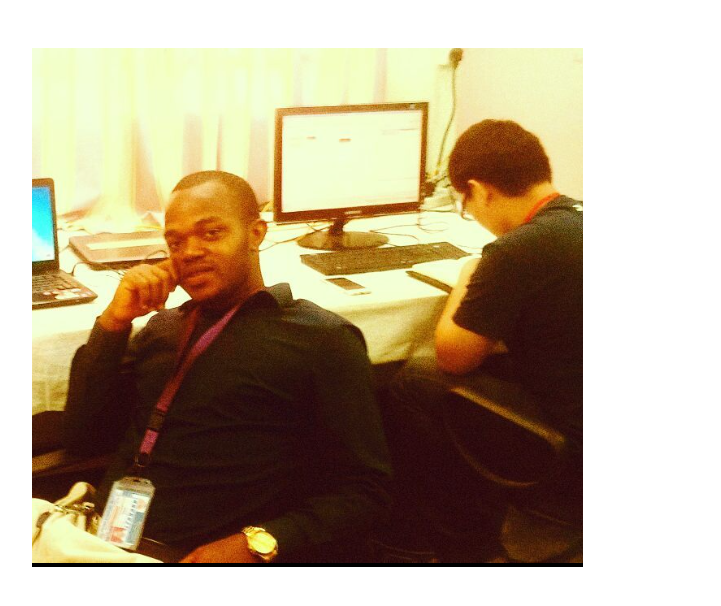
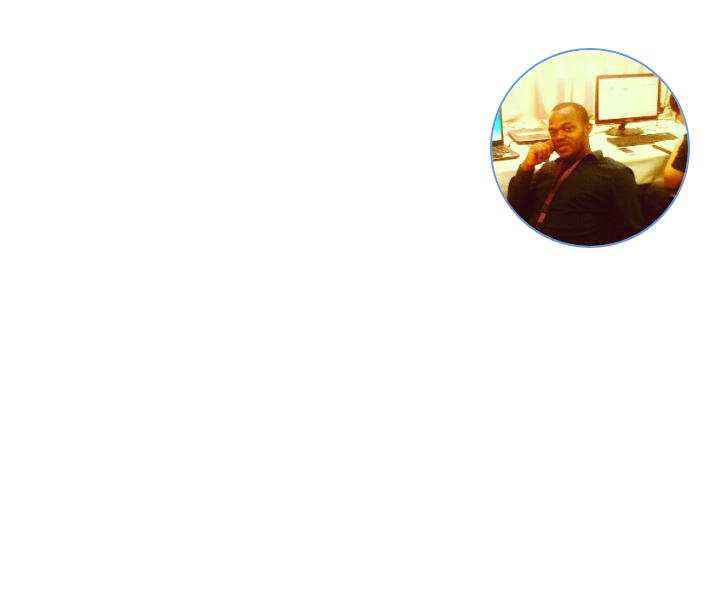
Before and after one commit to leoseis/-portfolio, a Django app: page / in a window 1280 px wide. Shown: the part 80-686 px from the top of the page, without its empty margins (50-771 px from the left). Run offline with Django 5.2, Linux system fonts and the light colour scheme.

Commit message:
img centered with boostrap flex

```diff
--- a/ebo/static/css/style.css
+++ b/ebo/static/css/style.css
@@ -12,3 +12,18 @@
 .navbar-dark{
     background-color: rgb(25, 17, 32);
 }
+
+.circullar-image-container{
+    width: 200px;
+    height: 200px;
+    overflow: hidden;
+    border-radius: 50%;
+    border: 2px solid cornflowerblue;
+}
+
+
+.circullar-image{
+    width:120%;
+    height:auto;
+    display:block;
+}
--- a/ebo/templates/home.html
+++ b/ebo/templates/home.html
@@ -1,15 +1,15 @@
-{% extends "base.html" %}
-{% load static %}
-{% block content1 %}
+{% extends "base.html" %} {% load static %} {% block content1 %}
 
 <div class="row my-5">
+  <div class="col-12 d-flex justify-content-center align-items-center">
     <div class="circullar-image-container">
-        <img src="{% static  'images/insta.PNG' %}" alt="" >
-
+      <img
+        class="circullar-image"
+        src="{% static  'images/insta.PNG' %}"
+        alt="image"
+      />
     </div>
-
+  </div>
 </div>
 
-
-
-{%  endblock content1 %}
+{% endblock content1 %}
```
